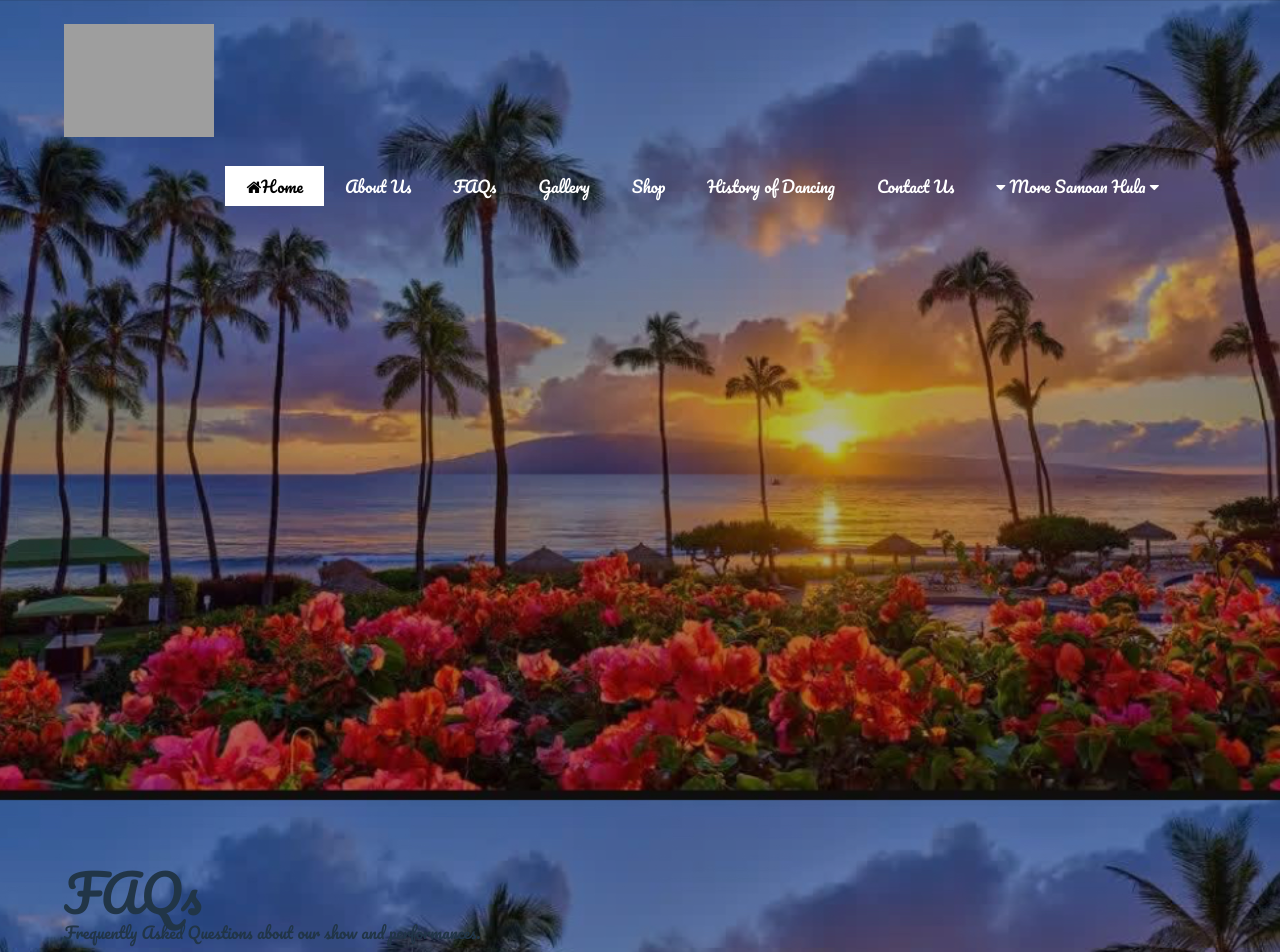
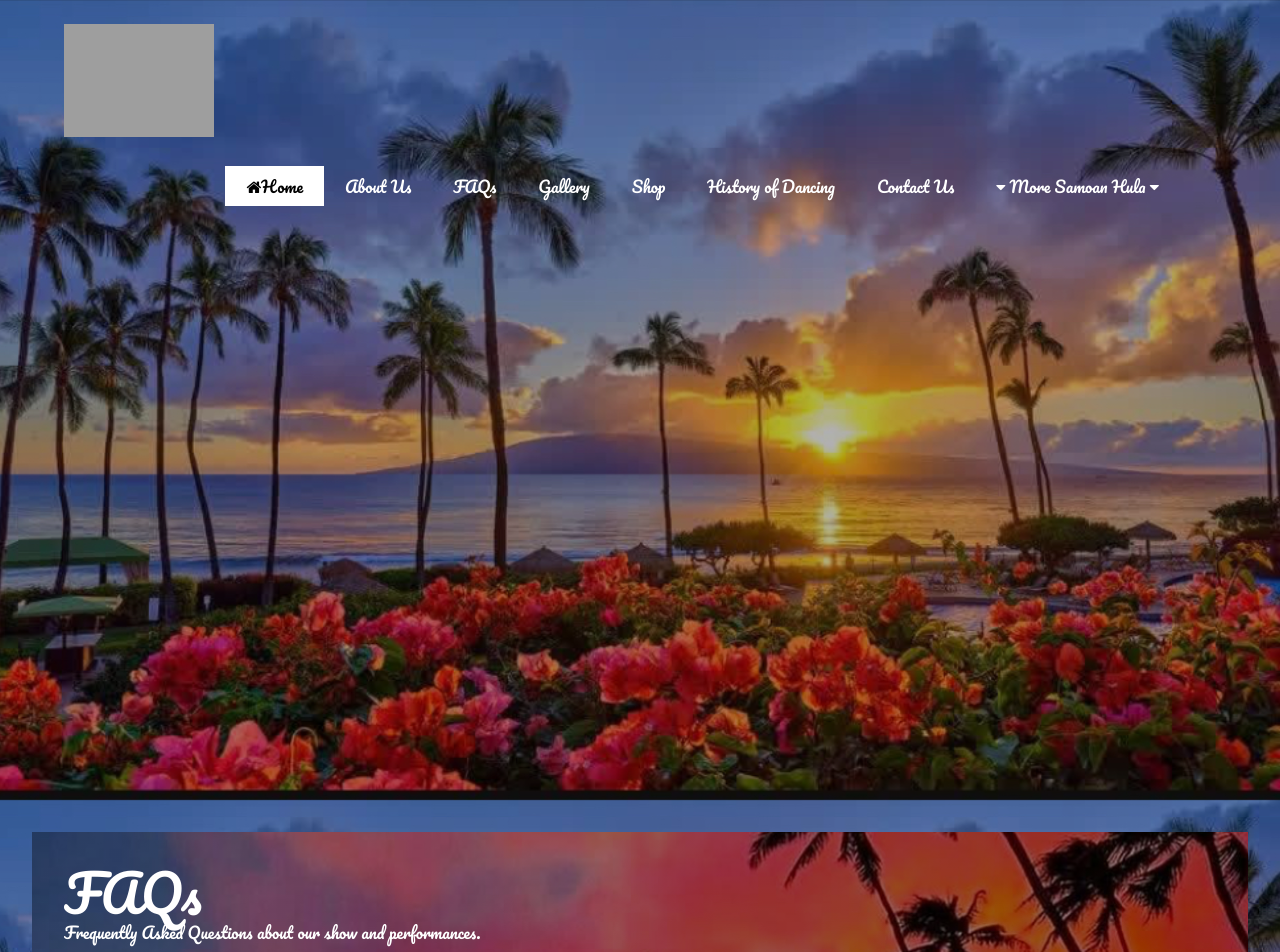
Before and after one commit to JohnPlamoottil/Da-Little-Aloha-Show-Merv-, a React (Vite) app in the folder web/: page /faqs in a window 1280 px wide. Shown: the top 952 px of the page. Built offline with nearby package versions, Linux system fonts and the light colour scheme; grey boxes are pictures that could not be loaded.

Commit message:
change font color to white and insert the background image for FAQs

```diff
--- a/web/src/pages/FAQs.jsx
+++ b/web/src/pages/FAQs.jsx
@@ -1,10 +1,22 @@
 import React from "react";
+import faqBackground from "../assets/faqpage_background.jpg";
 
 function FAQs() {
   return (
-    <div className="page-content">
-      <h1>FAQs</h1>
-      <p>Frequently Asked Questions about our show and performances.</p>
+    <div
+      className="min-h-screen bg-cover bg-center bg-fixed bg-no-repeat"
+      style={{
+        backgroundImage: `linear-gradient(rgba(0, 0, 0, 0.4), rgba(0, 0, 0, 0.4)), url(${faqBackground})`,
+      }}
+    >
+      <div className="page-content text-white" style={{ color: "white" }}>
+        <h1 className="text-5xl font-bold mb-6" style={{ color: "white" }}>
+          FAQs
+        </h1>
+        <p className="text-xl" style={{ color: "white" }}>
+          Frequently Asked Questions about our show and performances.
+        </p>
+      </div>
     </div>
   );
 }
```
